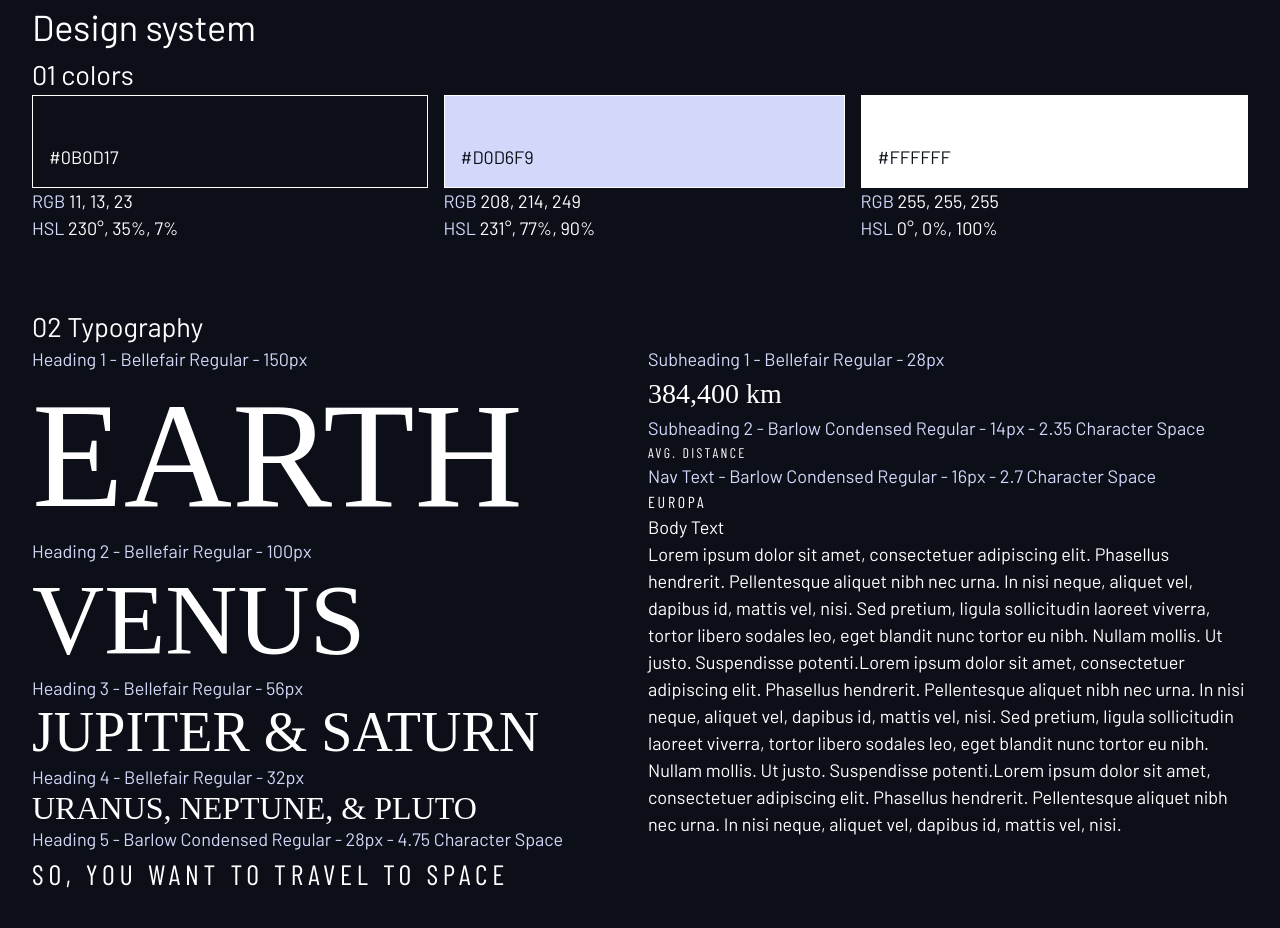
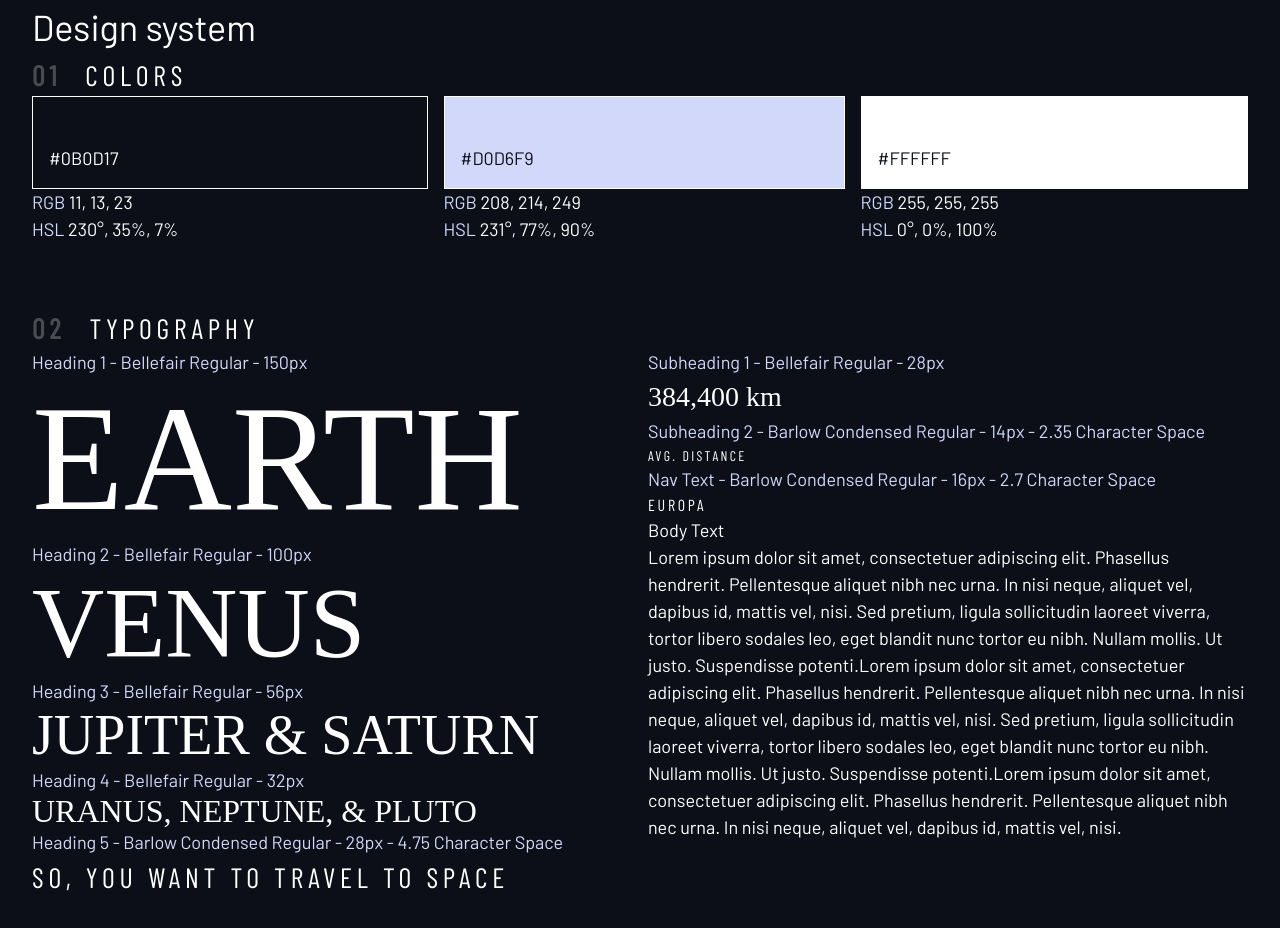
Before and after one commit to Aatypic/space-tourism-website, a plain HTML site: page starter-code/design-system.html in a window 1280 px wide. Drawn offline with nearby package versions, Linux system fonts and the light colour scheme; a web font is replaced by a local one.

Commit message:
space tourism design system

```diff
--- a/starter-code/design-system.html
+++ b/starter-code/design-system.html
@@ -17,7 +17,7 @@
 			<h1>Design system</h1>
 
 			<section id="colors">
-				<h2><span>01</span> colors</h2>
+				<h2 class="numbered-title"><span>01</span> colors</h2>
 				<div class="flex">
 					<div style="flex-grow: 1">
 						<div
@@ -50,7 +50,7 @@
 			</section>
 
 			<section id="typography" style="margin: 4rem 0">
-				<h2><span>02 </span>Typography</h2>
+				<h2 class="numbered-title"><span>02 </span>Typography</h2>
 				<div class="flex">
 					<div style="flex-basis: 100%">
 						<div>
--- a/starter-code/style.css
+++ b/starter-code/style.css
@@ -198,3 +198,15 @@ select {
 .letter-spacing-3 {
 	letter-spacing: 2.35px;
 }
+
+.numbered-title {
+	font-family: var(--ff-accent);
+	font-size: var(--fs-500);
+	text-transform: uppercase;
+	letter-spacing: 4.72px;
+}
+.numbered-title span {
+	margin-right: 0.5em;
+	color: hsl(var(--clr-neutral) / 0.25);
+	font-weight: 700;
+}
```
